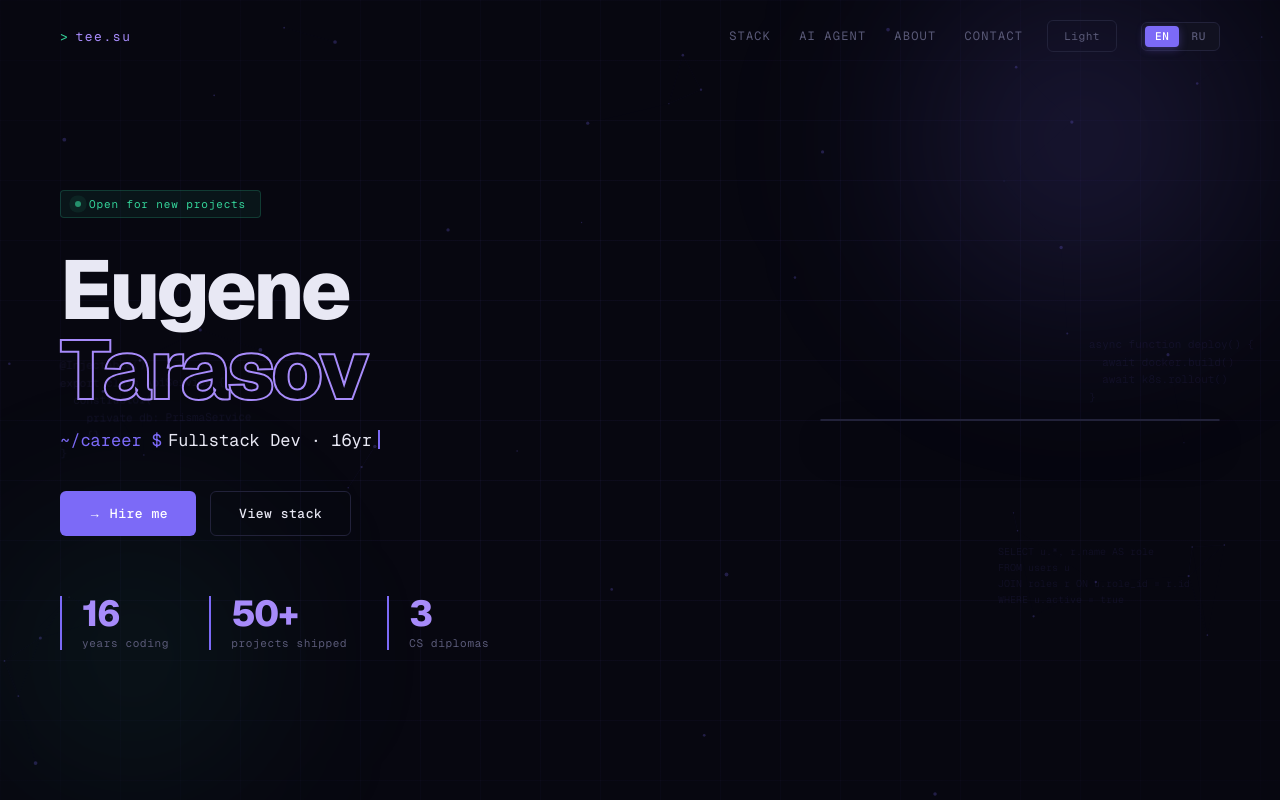
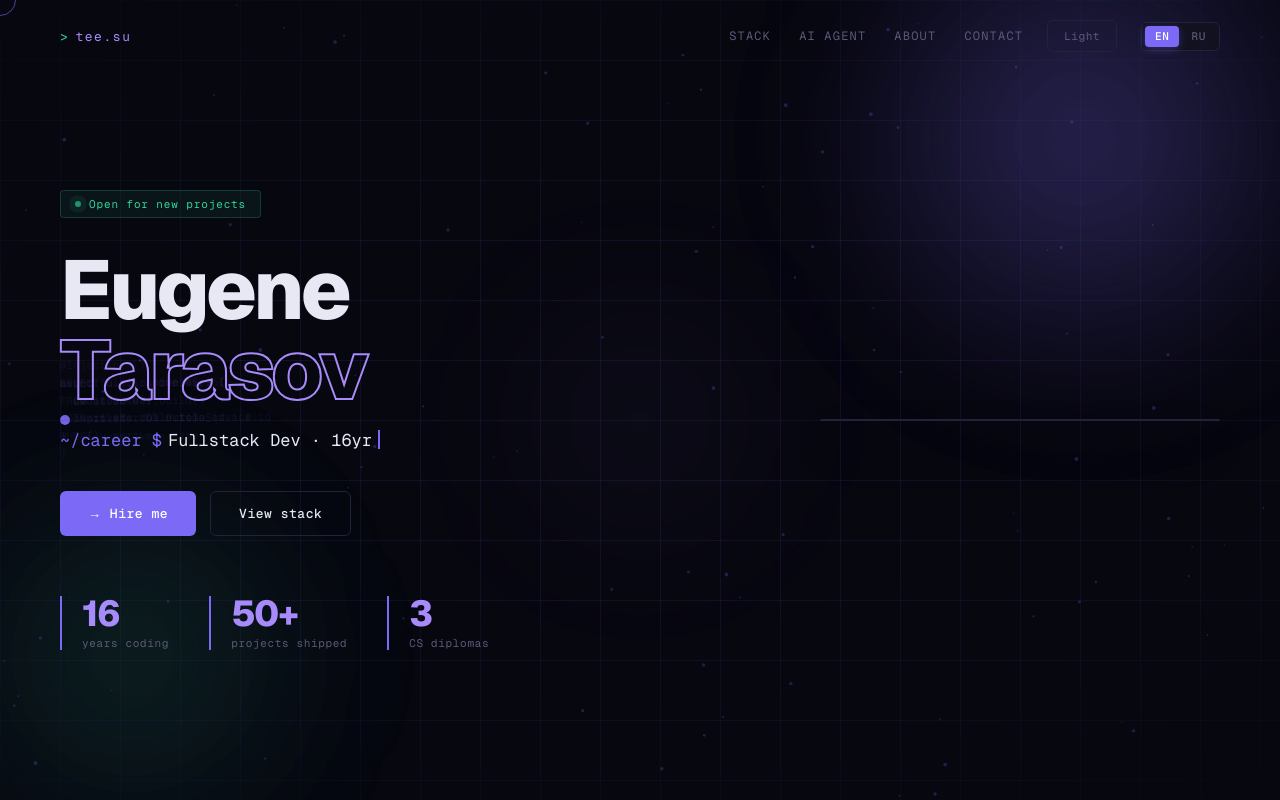
Before and after one commit to i-tee/tee-su, a Next.js app in the folder frontend/: page / in a window 1280 px wide. Shown: the top 800 px of the page. Built offline with nearby package versions, Linux system fonts and the light colour scheme; no server answers.

Commit message:
feat: implement custom cursor and particle effects in Hero component

```diff
--- a/frontend/src/components/Hero/Hero.tsx
+++ b/frontend/src/components/Hero/Hero.tsx
@@ -4,7 +4,9 @@ import { useRef, useEffect } from 'react'
 import { useLocale } from '@/context/LocaleContext'
 import type { Theme } from '@/components/Nav/Nav'
 import styles from './Hero.module.css'
+import heroEffectsStyles from './HeroEffects.module.css'
 import Image from 'next/image'
+import HeroEffects from './HeroEffects'
 
 // ─── Типы пропов ─────────────────────────────────────────
 interface HeroProps {
@@ -159,6 +161,7 @@ export default function Hero({
 
   return (
     <section className={styles.hero} id="hero">
+      <HeroEffects />
       {/* Фон */}
       <div className={styles.grid} aria-hidden />
       <div className={`${styles.orb} ${styles.orb1}`} aria-hidden />
@@ -182,7 +185,13 @@ export default function Hero({
 
           <h1 className={styles.h1}>
             <span>{t.hero.first_name}</span>
-            <span className={styles.accentName}>{t.hero.last_name}</span>
+
+            <span
+              className={`${styles.accentName} ${heroEffectsStyles.glitch}`}
+              data-text={t.hero.last_name}
+            >
+              {t.hero.last_name}
+            </span>
           </h1>
 
           <p className={styles.typewriterWrap}>
--- /dev/null
+++ b/frontend/src/components/Hero/HeroEffects.module.css
@@ -0,0 +1,211 @@
+/* ─── Курсор ─────────────────────────────────────────── */
+:global(body) {
+    cursor: none;
+}
+
+.cursorDot {
+    position: fixed;
+    width: 10px;
+    height: 10px;
+    border-radius: 50%;
+    background: var(--accent);
+    pointer-events: none;
+    z-index: 9999;
+    mix-blend-mode: difference;
+    transition: transform 0.1s;
+}
+
+.cursorRing {
+    position: fixed;
+    width: 32px;
+    height: 32px;
+    border-radius: 50%;
+    border: 1.5px solid var(--accent);
+    pointer-events: none;
+    z-index: 9998;
+    opacity: 0.6;
+    transition: opacity 0.2s, transform 0.2s, background 0.2s;
+}
+
+.ringHovered {
+    transform: scale(1.8);
+    opacity: 0.2;
+    background: var(--accent);
+    mix-blend-mode: difference;
+}
+
+/* ─── Сетка ──────────────────────────────────────────── */
+.grid {
+    position: absolute;
+    inset: 0;
+    background-image:
+        linear-gradient(rgba(124, 106, 247, .05) 1px, transparent 1px),
+        linear-gradient(90deg, rgba(124, 106, 247, .05) 1px, transparent 1px);
+    background-size: 60px 60px;
+    mask-image: radial-gradient(ellipse 90% 80% at 50% 50%, black 30%, transparent 100%);
+    -webkit-mask-image: radial-gradient(ellipse 90% 80% at 50% 50%, black 30%, transparent 100%);
+    pointer-events: none;
+}
+
+/* ─── Частицы ────────────────────────────────────────── */
+.particles {
+    position: absolute;
+    inset: 0;
+    pointer-events: none;
+    opacity: 0.4;
+}
+
+/* ─── Шары ───────────────────────────────────────────── */
+.orb {
+    position: absolute;
+    border-radius: 50%;
+    pointer-events: none;
+    filter: blur(80px);
+}
+
+.orb1 {
+    top: -150px;
+    right: -80px;
+    width: 500px;
+    height: 500px;
+    background: radial-gradient(circle, rgba(124, 106, 247, .2), transparent 70%);
+    animation: float1 12s ease-in-out infinite;
+}
+
+.orb2 {
+    bottom: -80px;
+    left: -100px;
+    width: 400px;
+    height: 400px;
+    background: radial-gradient(circle, rgba(52, 211, 153, .1), transparent 70%);
+    animation: float2 15s ease-in-out infinite;
+}
+
+.orb3 {
+    top: 30%;
+    left: 50%;
+    width: 300px;
+    height: 300px;
+    background: radial-gradient(circle, rgba(167, 139, 250, .07), transparent 70%);
+    animation: float3 10s ease-in-out infinite;
+}
+
+@keyframes float1 {
+
+    0%,
+    100% {
+        transform: translate(0, 0)
+    }
+
+    50% {
+        transform: translate(-30px, 40px)
+    }
+}
+
+@keyframes float2 {
+
+    0%,
+    100% {
+        transform: translate(0, 0)
+    }
+
+    50% {
+        transform: translate(40px, -30px)
+    }
+}
+
+@keyframes float3 {
+
+    0%,
+    100% {
+        transform: translate(-50%, 0)
+    }
+
+    50% {
+        transform: translate(-50%, 30px)
+    }
+}
+
+/* ─── Глитч эффект на имени ──────────────────────────── */
+.glitch {
+    position: relative;
+}
+
+.glitch::before,
+.glitch::after {
+    content: attr(data-text);
+    position: absolute;
+    top: 0;
+    left: 0;
+    width: 100%;
+    height: 100%;
+}
+
+.glitch::before {
+    color: #f87171;
+    animation: glitch1 5s infinite linear;
+    opacity: 0.6;
+}
+
+.glitch::after {
+    color: var(--accent);
+    animation: glitch2 5s infinite linear;
+    opacity: 0.5;
+    left: 2px;
+}
+
+@keyframes glitch1 {
+
+    0%,
+    88%,
+    100% {
+        clip-path: inset(0 0 100% 0)
+    }
+
+    90% {
+        clip-path: inset(10% 0 60% 0);
+        transform: translate(-2px)
+    }
+
+    92% {
+        clip-path: inset(50% 0 20% 0);
+        transform: translate(2px)
+    }
+
+    94% {
+        clip-path: inset(30% 0 50% 0);
+        transform: translate(-1px)
+    }
+
+    96% {
+        clip-path: inset(0 0 100% 0)
+    }
+}
+
+@keyframes glitch2 {
+
+    0%,
+    88%,
+    100% {
+        clip-path: inset(0 0 100% 0)
+    }
+
+    90% {
+        clip-path: inset(60% 0 10% 0);
+        transform: translate(2px)
+    }
+
+    92% {
+        clip-path: inset(20% 0 50% 0);
+        transform: translate(-2px)
+    }
+
+    94% {
+        clip-path: inset(70% 0 5% 0);
+        transform: translate(1px)
+    }
+
+    96% {
+        clip-path: inset(0 0 100% 0)
+    }
+}
--- /dev/null
+++ b/frontend/src/components/Hero/HeroEffects.tsx
@@ -0,0 +1,170 @@
+'use client'
+
+import { useEffect, useRef } from 'react'
+import styles from './HeroEffects.module.css'
+
+// ─── Кастомный курсор ────────────────────────────────────
+function CustomCursor() {
+  const dotRef = useRef<HTMLDivElement>(null)
+  const ringRef = useRef<HTMLDivElement>(null)
+
+  useEffect(() => {
+    const dot = dotRef.current
+    const ring = ringRef.current
+    if (!dot || !ring) return
+
+    let mx = 0,
+      my = 0,
+      rx = 0,
+      ry = 0
+
+    const onMove = (e: MouseEvent) => {
+      mx = e.clientX
+      my = e.clientY
+      dot.style.left = mx - 5 + 'px'
+      dot.style.top = my - 5 + 'px'
+    }
+
+    // Кольцо с задержкой — плавно догоняет курсор
+    const animRing = () => {
+      rx += (mx - rx - 16) * 0.12
+      ry += (my - ry - 16) * 0.12
+      ring.style.left = rx + 'px'
+      ring.style.top = ry + 'px'
+      requestAnimationFrame(animRing)
+    }
+
+    const onEnter = () => ring.classList.add(styles.ringHovered)
+    const onLeave = () => ring.classList.remove(styles.ringHovered)
+
+    document.addEventListener('mousemove', onMove)
+    document.querySelectorAll('a, button').forEach((el) => {
+      el.addEventListener('mouseenter', onEnter)
+      el.addEventListener('mouseleave', onLeave)
+    })
+
+    animRing()
+
+    return () => {
+      document.removeEventListener('mousemove', onMove)
+    }
+  }, [])
+
+  return (
+    <>
+      <div ref={dotRef} className={styles.cursorDot} aria-hidden />
+      <div ref={ringRef} className={styles.cursorRing} aria-hidden />
+    </>
+  )
+}
+
+// ─── Canvas с частицами ──────────────────────────────────
+function Particles() {
+  const canvasRef = useRef<HTMLCanvasElement>(null)
+
+  useEffect(() => {
+    const canvas = canvasRef.current
+    if (!canvas) return
+    const ctx = canvas.getContext('2d')!
+    let raf = 0
+
+    const pts: { x: number; y: number; vx: number; vy: number; r: number }[] =
+      []
+
+    const resize = () => {
+      canvas.width = window.innerWidth
+      canvas.height = canvas.parentElement?.offsetHeight ?? window.innerHeight
+      init()
+    }
+
+    const init = () => {
+      pts.length = 0
+      for (let i = 0; i < 50; i++) {
+        pts.push({
+          x: Math.random() * canvas.width,
+          y: Math.random() * canvas.height,
+          vx: (Math.random() - 0.5) * 0.3,
+          vy: (Math.random() - 0.5) * 0.3,
+          r: Math.random() * 1.5 + 0.5,
+        })
+      }
+    }
+
+    const draw = () => {
+      ctx.clearRect(0, 0, canvas.width, canvas.height)
+      const dark =
+        document.documentElement.getAttribute('data-theme') !== 'light'
+      const c = dark ? '124,106,247' : '108,92,231'
+
+      pts.forEach((p) => {
+        p.x += p.vx
+        p.y += p.vy
+        if (p.x < 0 || p.x > canvas.width) p.vx *= -1
+        if (p.y < 0 || p.y > canvas.height) p.vy *= -1
+        ctx.beginPath()
+        ctx.arc(p.x, p.y, p.r, 0, Math.PI * 2)
+        ctx.fillStyle = `rgba(${c}, .6)`
+        ctx.fill()
+      })
+
+      // Линии между близкими частицами
+      pts.forEach((a, i) =>
+        pts.slice(i + 1).forEach((b) => {
+          const d = Math.hypot(a.x - b.x, a.y - b.y)
+          if (d < 120) {
+            ctx.beginPath()
+            ctx.moveTo(a.x, a.y)
+            ctx.lineTo(b.x, b.y)
+            ctx.strokeStyle = `rgba(${c}, ${0.15 * (1 - d / 120)})`
+            ctx.lineWidth = 0.5
+            ctx.stroke()
+          }
+        }),
+      )
+
+      raf = requestAnimationFrame(draw)
+    }
+
+    resize()
+    draw()
+    window.addEventListener('resize', resize)
+    return () => {
+      cancelAnimationFrame(raf)
+      window.removeEventListener('resize', resize)
+    }
+  }, [])
+
+  return <canvas ref={canvasRef} className={styles.particles} aria-hidden />
+}
+
+// ─── Сетка на фоне ───────────────────────────────────────
+function Grid() {
+  return <div className={styles.grid} aria-hidden />
+}
+
+// ─── Светящиеся шары ─────────────────────────────────────
+function Orbs() {
+  return (
+    <>
+      <div className={`${styles.orb} ${styles.orb1}`} aria-hidden />
+      <div className={`${styles.orb} ${styles.orb2}`} aria-hidden />
+      <div className={`${styles.orb} ${styles.orb3}`} aria-hidden />
+    </>
+  )
+}
+
+// ─── Глитч эффект на имени ───────────────────────────────
+// Используется через CSS — просто экспортируем класс
+export { styles as glitchStyles }
+
+// ─── Главный экспорт ─────────────────────────────────────
+export default function HeroEffects() {
+  return (
+    <>
+      <CustomCursor />
+      <Grid />
+      <Orbs />
+      <Particles />
+    </>
+  )
+}
--- a/frontend/src/components/Stack/StackCards.tsx
+++ b/frontend/src/components/Stack/StackCards.tsx
@@ -14,23 +14,24 @@ export default function StackCards({ skillGroups }: StackCardsProps) {
         .sort((a, b) => a.order - b.order)
         .map((group) => (
           <div key={group.id} className={styles.card}>
-            {group.category && (
-              <div className={styles.cardCat}>{group.category}</div>
+            {/* Категория сверху — subtitle */}
+            {group.subtitle && (
+              <div className={styles.cardCat}>{group.subtitle}</div>
             )}
+
+            {/* Название */}
             <div className={styles.cardName}>{group.title}</div>
-            {group.subtitle && (
-              <div className={styles.cardSub}>{group.subtitle}</div>
-            )}
+
+            {/* Теги */}
             <div className={styles.tags}>
               {group.skills
                 .sort((a, b) => a.order - b.order)
                 .map((skill) => (
                   <span
                     key={skill.id}
-                    className={`${styles.tag} ${skill.isHighlighted ? styles.tagGreen : ''}`}
+                    className={`${styles.tag} ${skill.isNew ? styles.tagGreen : ''}`}
                   >
                     {skill.name}
-                    {skill.isNew && <span className={styles.tagNew}>new</span>}
                   </span>
                 ))}
             </div>
```
